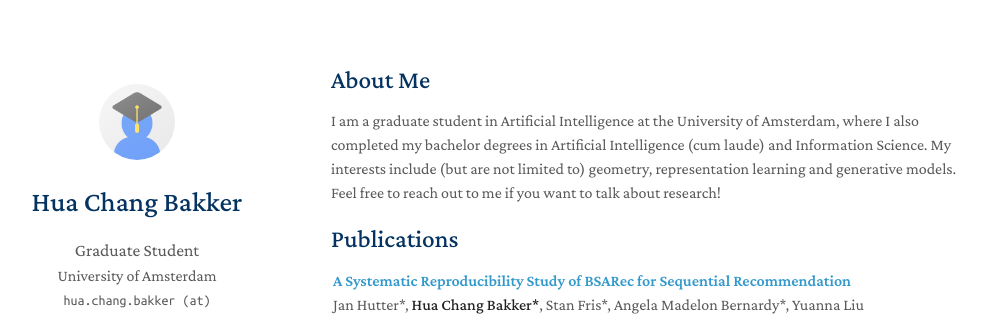
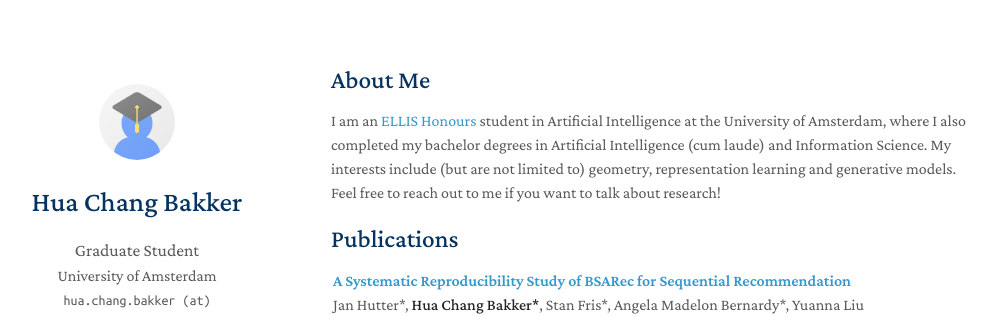
Before and after one commit to huachangb/huachangb.github.io, a Jekyll site: the page built from index.md, in a window 1280 px wide and 959 px high. Shown: the top 316 px of the window, without its empty margins (139-1136 px from the left). Built offline with Jekyll 4.4.1, drawn with Linux system fonts in a browser that asks for light colours; a style sheet for code colours, icons or effects is not loaded.

Commit message:
Update description to include ELLIS Honours status

```diff
--- a/index.md
+++ b/index.md
@@ -4,7 +4,7 @@ layout: homepage
 
 ## About Me
 
-I am a graduate student in Artificial Intelligence at the University of Amsterdam, where I also completed my bachelor degrees in Artificial Intelligence (cum laude) and Information Science.
+I am an [ELLIS Honours](https://ivi.fnwi.uva.nl/ellis/) student in Artificial Intelligence at the University of Amsterdam, where I also completed my bachelor degrees in Artificial Intelligence (cum laude) and Information Science.
 My interests include (but are not limited to) geometry, representation learning and generative models.
 Feel free to reach out to me if you want to talk about research!
 
```
